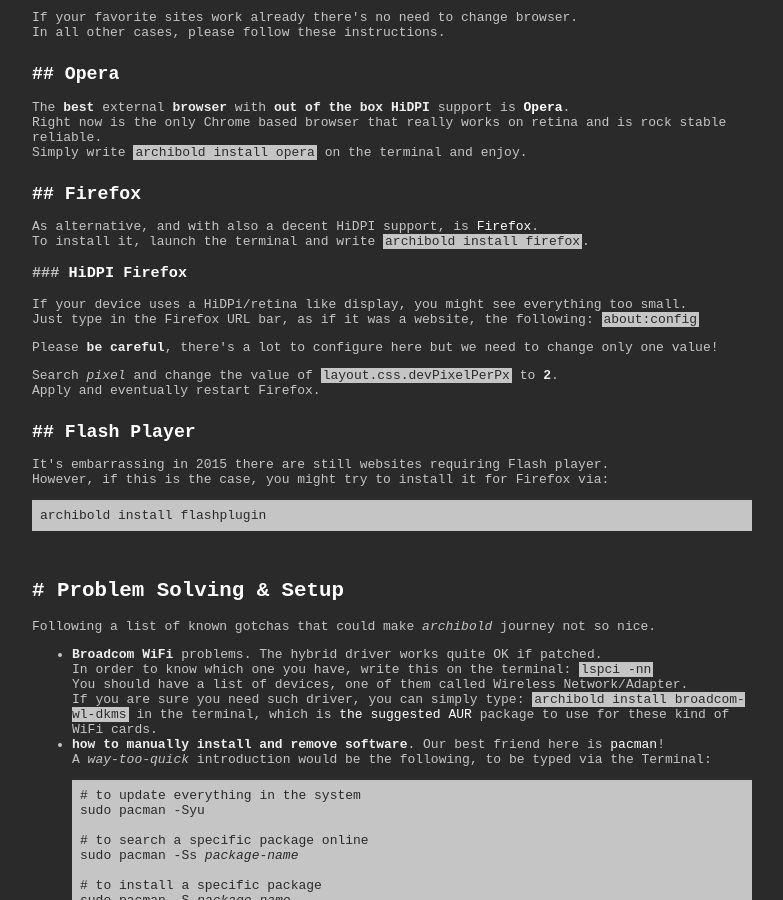
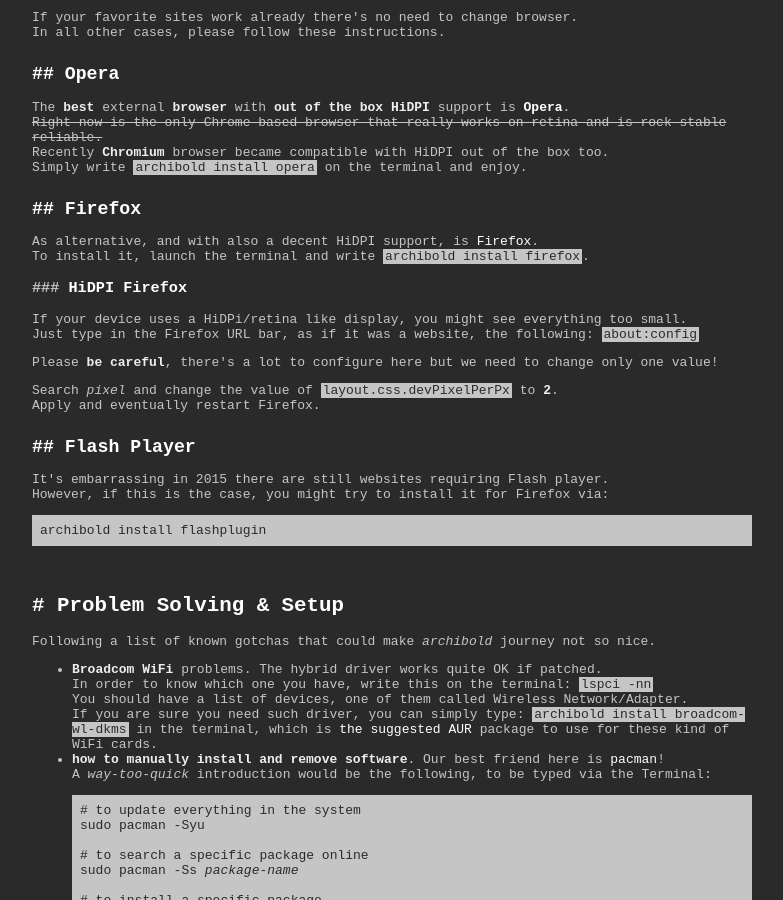
Before and after one commit to WebReflection/archibold.io, a plain HTML site: page index.html in a window 1280 px wide. Shown: the part 6751-7651 px from the top of the page, without its empty margins (248-1031 px from the left). Drawn offline with Linux system fonts and the light colour scheme.

Commit message:
added info about Chromium

```diff
--- a/index.html
+++ b/index.html
@@ -492,7 +492,8 @@
         </h2>
         <p>
           The <strong>best</strong> external <strong>browser</strong> with <strong>out of the box HiDPI</strong> support is <strong><a href="http://www.opera.com">Opera</a></strong>.<br/>
-          Right now is the only Chrome based browser that really works on retina and is rock stable reliable.<br/>
+          <strike>Right now is the only Chrome based browser that really works on retina and is rock stable reliable.</strike><br/>
+          Recently <strong>Chromium</strong> browser became compatible with HiDPI out of the box too.<br/>
           Simply write <code>archibold install opera</code> on the terminal and enjoy.
         </p>
         <h2 id="firefox">
```
